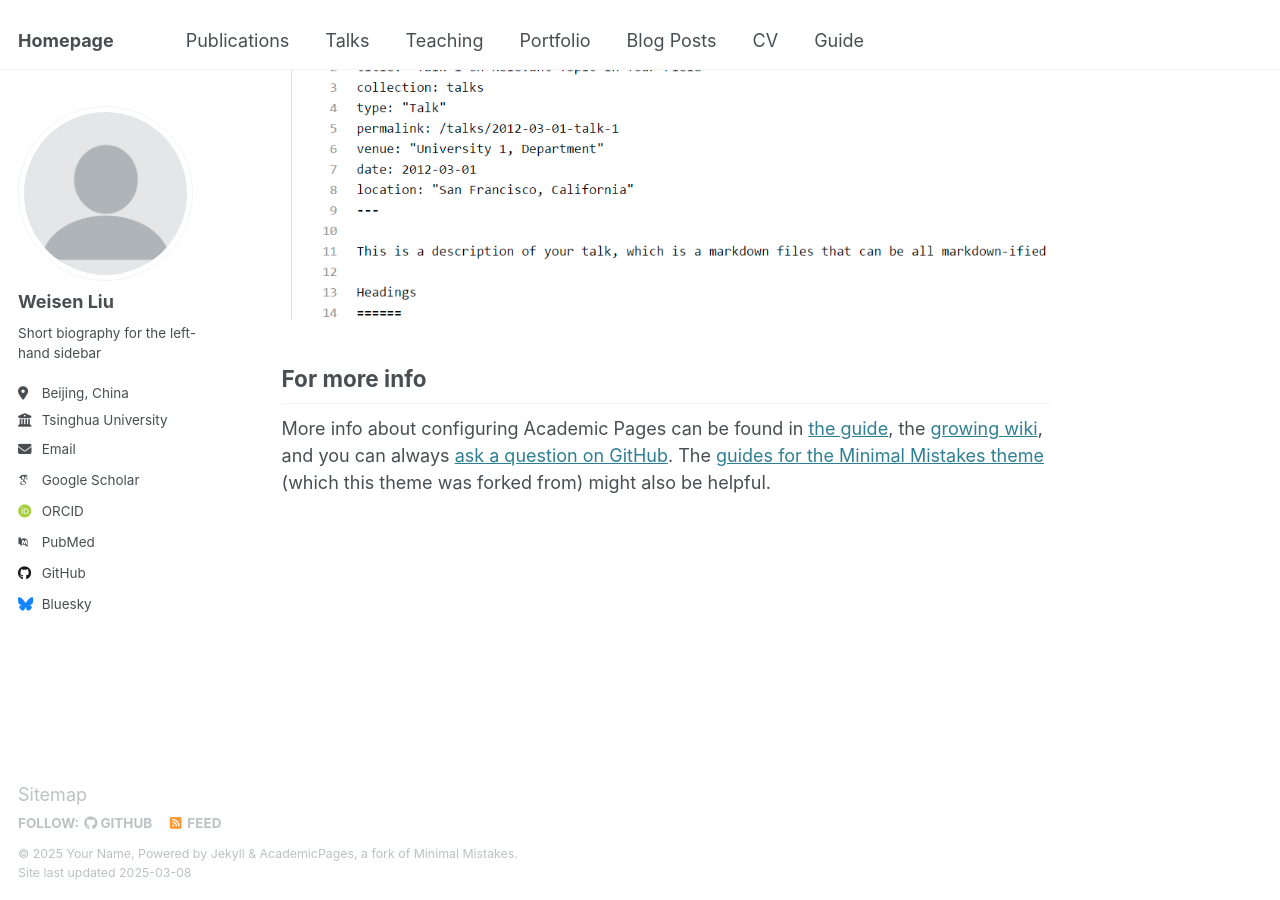
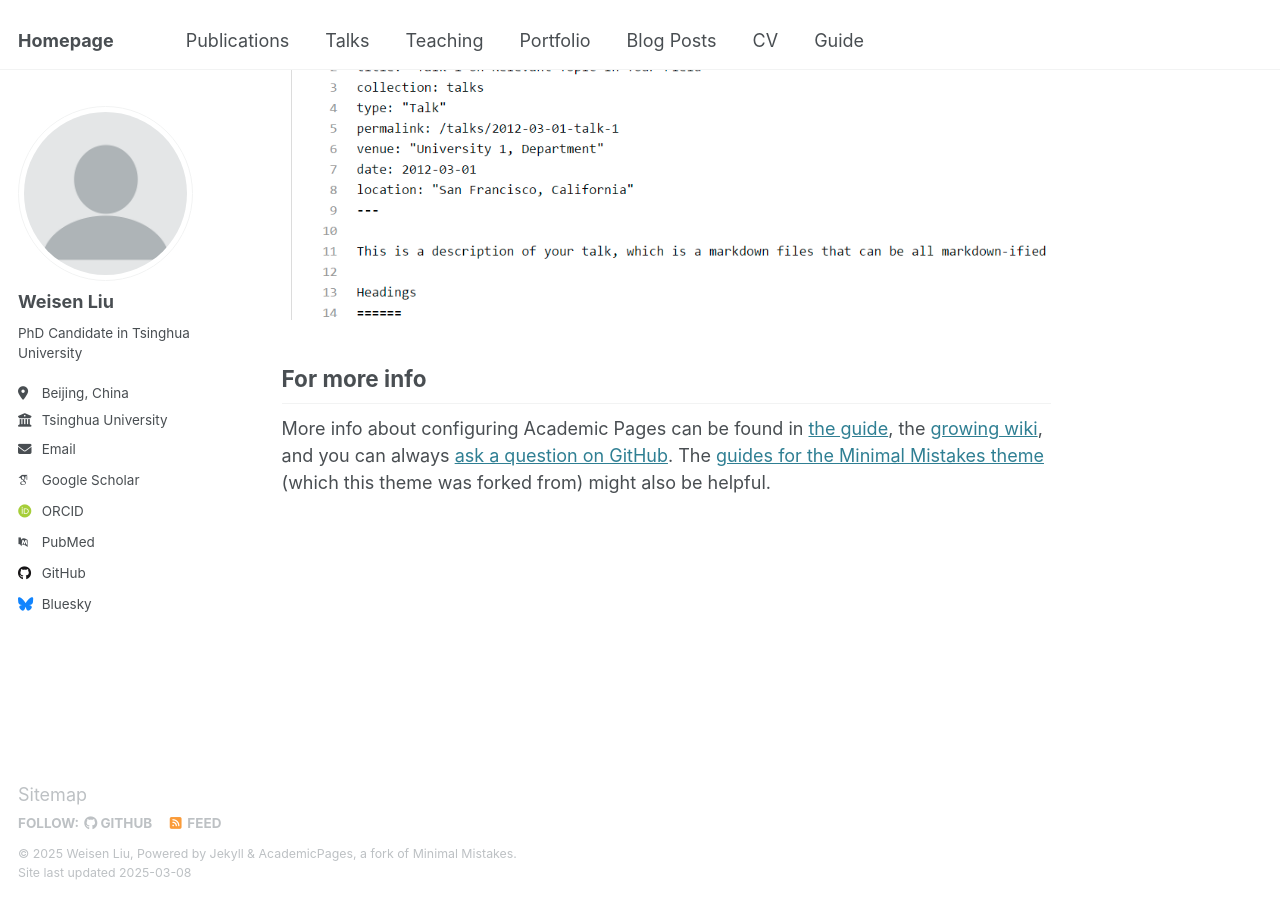
Before and after one commit to LWSen/LWSen.github.io, a Jekyll site: the page built from _pages/about.md, in a window 1280 px wide and 900 px high, scrolled down 2642 px. Built offline with Jekyll 4.4.1, drawn with Linux system fonts in a browser that asks for light colours; some web fonts are replaced.

Commit message:
update config

```diff
--- a/_config.yml
+++ b/_config.yml
@@ -11,7 +11,7 @@ locale                   : "en-US"
 site_theme               : "default"
 title                    : "Homepage"
 title_separator          : "-"
-name                     : &name "Your Name"
+name                     : &name "Weisen Liu"
 description              : &description "personal description"
 url                      : https://lwsen.github.io # the base hostname & protocol for your site e.g. "https://[your GitHub username].github.io"
 baseurl                  : "" # the subpath of your site, e.g. "/blog"
@@ -25,7 +25,7 @@ author:
   avatar           : "profile.png"
   name             : "Weisen Liu"
   pronouns         : # example: "she/her"
-  bio              : "Short biography for the left-hand sidebar"
+  bio              : "PhD Candidate in Tsinghua University"
   location         : "Beijing, China"
   employer         : "Tsinghua University"
   uri              : # URL
@@ -219,9 +219,6 @@ collections:
   publications:
     output: true
     permalink: /:collection/:path/
-  portfolio:
-    output: true
-    permalink: /:collection/:path/
   talks:
     output: true
     permalink: /:collection/:path/
```
